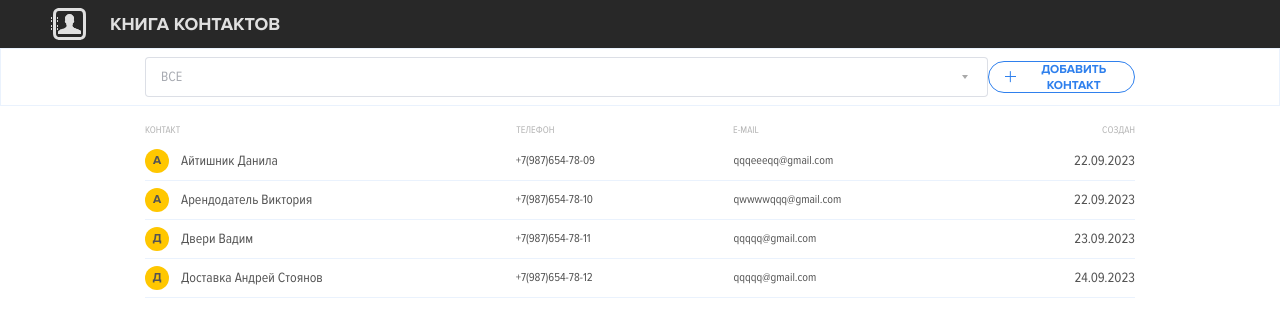
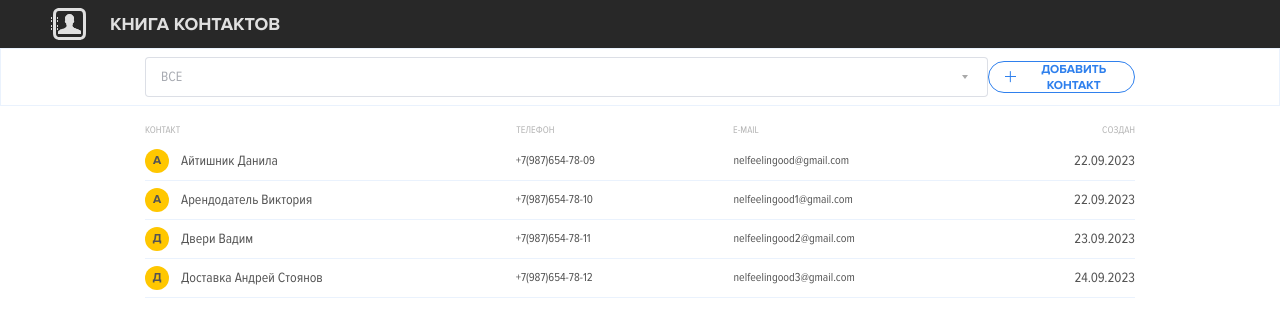
Before and after one commit to Dmitriy-Fenyov/test-task, a Vue app: page / in a window 1280 px wide. Shown: the top 328 px of the page. Built offline with nearby package versions, Linux system fonts and the light colour scheme.

Commit message:
code review

```diff
--- a/src/stores/MockStore.js
+++ b/src/stores/MockStore.js
@@ -7,7 +7,7 @@ export const useAddressMockStore = defineStore('addressMockStore', {
         id: 1,
         name: 'Айтишник Данила',
         tel: '+7(987)654-78-09',
-        mail: 'qqqeeeqq@gmail.com',
+        mail: 'nelfeelingood@gmail.com',
         dateOfCreation: '22.09.2023',
         category: 'Родственник'
       },
@@ -15,7 +15,7 @@ export const useAddressMockStore = defineStore('addressMockStore', {
         id: 2,
         name: 'Арендодатель Виктория',
         tel: '+7(987)654-78-10',
-        mail: 'qwwwwqqq@gmail.com',
+        mail: 'nelfeelingood1@gmail.com',
         dateOfCreation: '22.09.2023',
         category: 'Коллега'
       },
@@ -23,7 +23,7 @@ export const useAddressMockStore = defineStore('addressMockStore', {
         id: 3,
         name: 'Двери Вадим',
         tel: '+7(987)654-78-11',
-        mail: 'qqqqq@gmail.com',
+        mail: 'nelfeelingood2@gmail.com',
         dateOfCreation: '23.09.2023',
         category: 'Родственник'
       },
@@ -31,7 +31,7 @@ export const useAddressMockStore = defineStore('addressMockStore', {
         id: 4,
         name: 'Доставка Андрей Стоянов',
         tel: '+7(987)654-78-12',
-        mail: 'qqqqq@gmail.com',
+        mail: 'nelfeelingood3@gmail.com',
         dateOfCreation: '24.09.2023',
         category: 'Родственник'
       },
```
